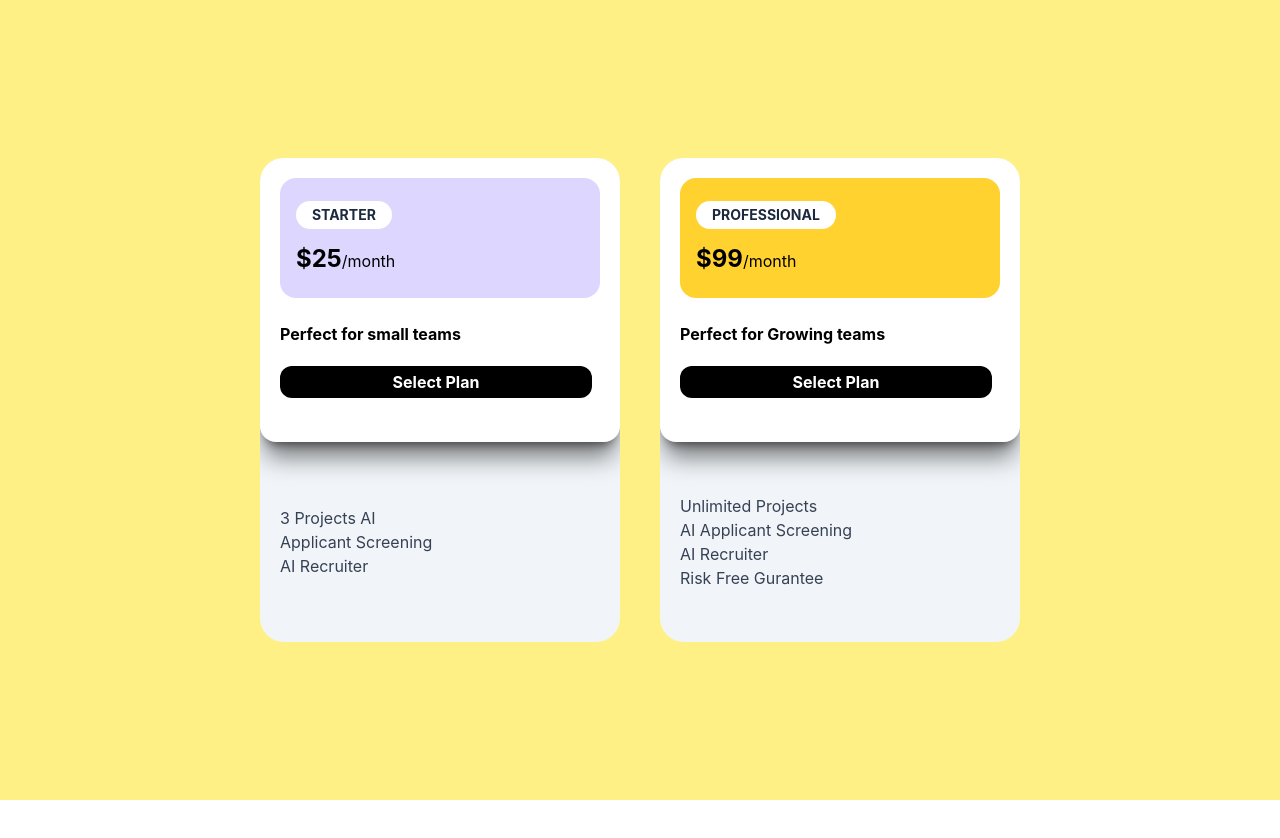
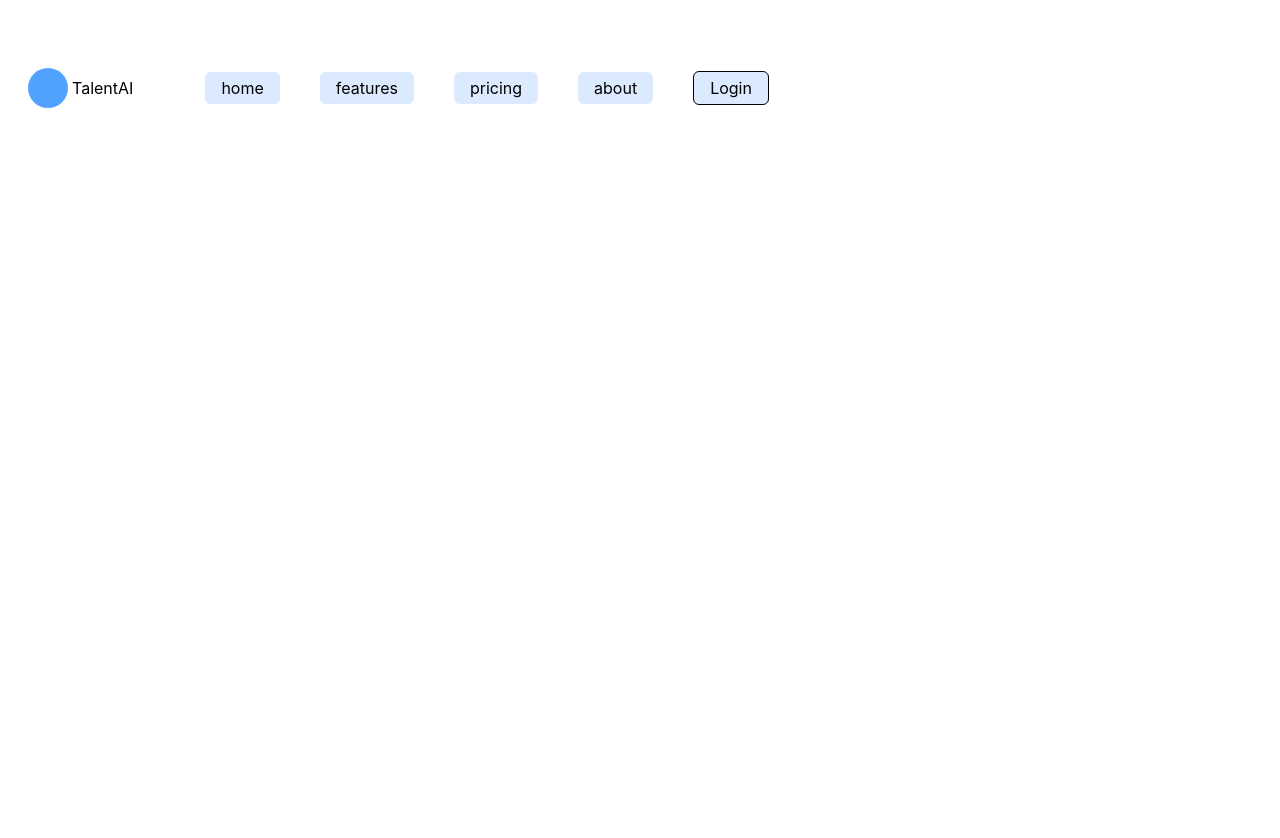
Before and after one commit to sargamsubedi/LearningTailwindCSS, a React (Vite) app: page / in a window 1280 px wide. Shown: the top 838 px of the page. Before the commit the page ends 800 px from the top, so only its background shows below. Built offline with nearby package versions, Linux system fonts and the light colour scheme.

Commit message:
add page navbar

```diff
--- a/src/App.jsx
+++ b/src/App.jsx
@@ -1,5 +1,6 @@
 import PriceCard from "./pages/PriceCard"
 import Profile from "./pages/Profile"
+import Navbar from "./pages/ResponsiveNav"
 
 function App() {
   return (
@@ -9,8 +10,16 @@ function App() {
     // <Profile  />
     // </div>
 
+    //this is for pricecard
+    // <PriceCard />
 
-    <PriceCard />
+
+    <div>
+      <Navbar />
+      <div className="h-230">
+
+      </div>
+    </div>
   )
 }
 
--- /dev/null
+++ b/src/pages/ResponsiveNav.jsx
@@ -0,0 +1,26 @@
+function Navbar() {
+    const navbarItems = ["home", "features", "pricing", "about"]
+    return (
+        <nav className="flex justify-between md:justify-start md:gap-16 p-5 sticky top-1 mt-10">
+            {/* for logo */}
+            <div className="flex items-center gap-1 p-2">
+                <div className="bg-blue-400  size-10 rounded-full"></div>
+                <div>TalentAI</div>
+            </div>
+            {/* nav buttons */}
+            <div className=" hidden  md:flex justify-center  items-center gap-10">
+
+                {
+                    navbarItems.map((item)=> <a href="" key={item} className=" px-4 py-1 bg-blue-100 rounded-md hover:bg-blue-200 transition" >{item} </a>)
+                }
+
+                <button className="border px-4 py-1 text-black bg-blue-100 rounded-md cursor-pointer hover:bg-blue-200 transition">Login</button>
+            </div>
+            <button className="md:hidden border px-4 py-1 bg-blue-100 rounded-md cursor-pointer hover:bg-blue-200 transition flex justify-center items-center">
+                <img className="size-6" src="hamburger.svg" alt="" />
+            </button>
+        </nav>
+    )
+}
+
+export default Navbar;
```
Also changed, not shown: public/hamburger.svg (added).
